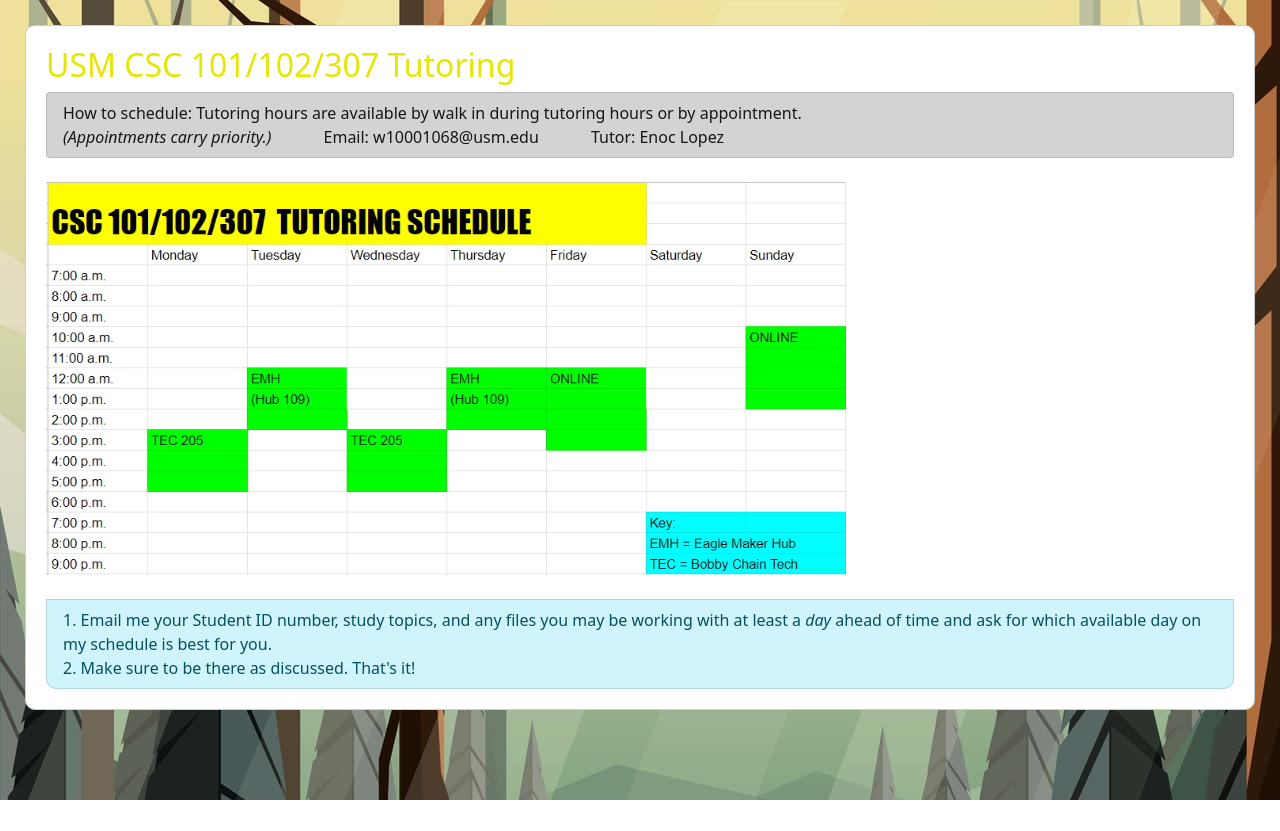
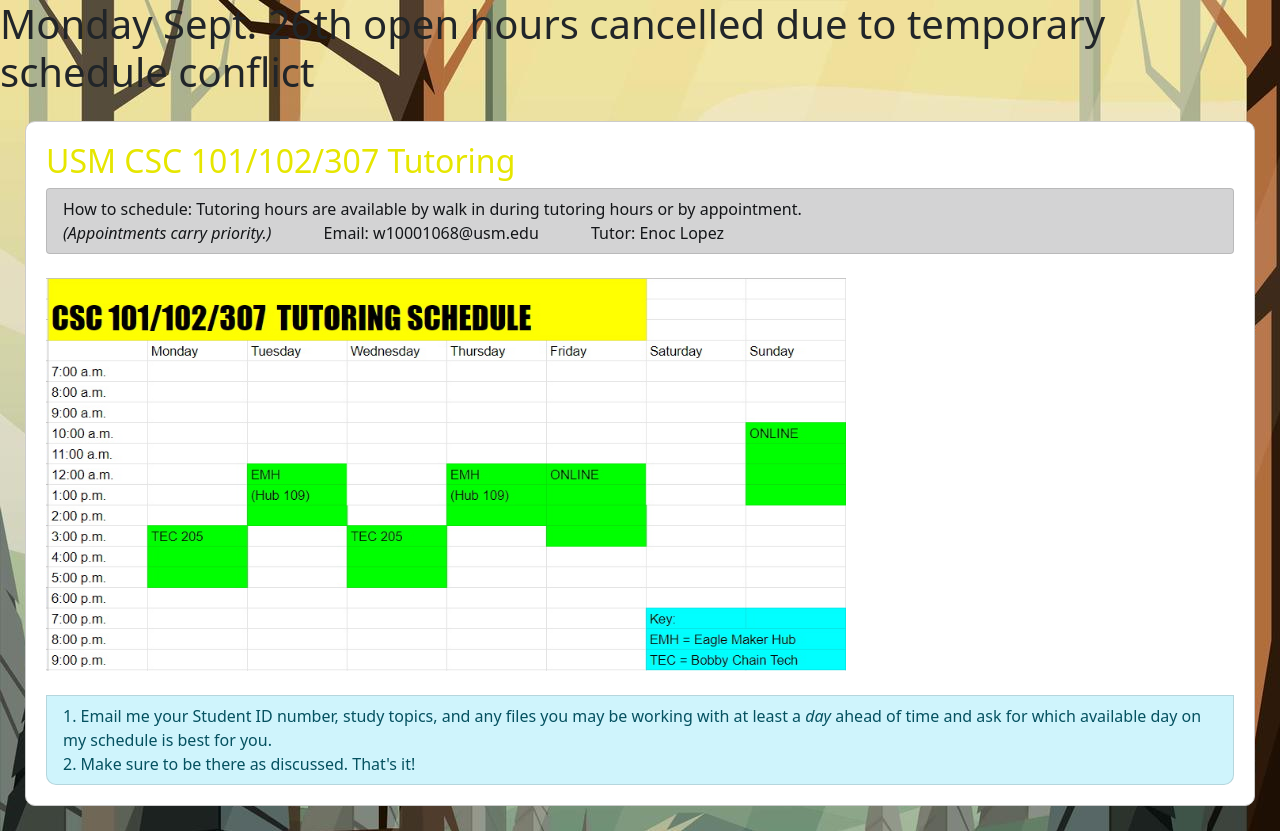
Before and after one commit to Cantogen/TutoringWebsite, a plain HTML site: page index.html in a window 1280 px wide. Before the commit the page ends 800 px from the top, so only its background shows below. Drawn offline with nearby package versions, Linux system fonts and the light colour scheme.

Commit message:
Update index.html

```diff
--- a/index.html
+++ b/index.html
@@ -8,7 +8,7 @@
     <link href="https://cdn.jsdelivr.net/npm/bootstrap@5.0.0-beta1/dist/css/bootstrap.min.css" rel="stylesheet" integrity="sha384-giJF6kkoqNQ00vy+HMDP7azOuL0xtbfIcaT9wjKHr8RbDVddVHyTfAAsrekwKmP1" crossorigin="anonymous">
 	<script src="https://cdn.jsdelivr.net/npm/bootstrap@5.0.0-beta1/dist/js/bootstrap.bundle.min.js" integrity="sha384-ygbV9kiqUc6oa4msXn9868pTtWMgiQaeYH7/t7LECLbyPA2x65Kgf80OJFdroafW" crossorigin="anonymous"></script>
 
-
+<h1>Monday Sept. 26th open hours cancelled due to temporary schedule conflict</h1>
 
     <title>CSC TUT</title>
   </head>
```
